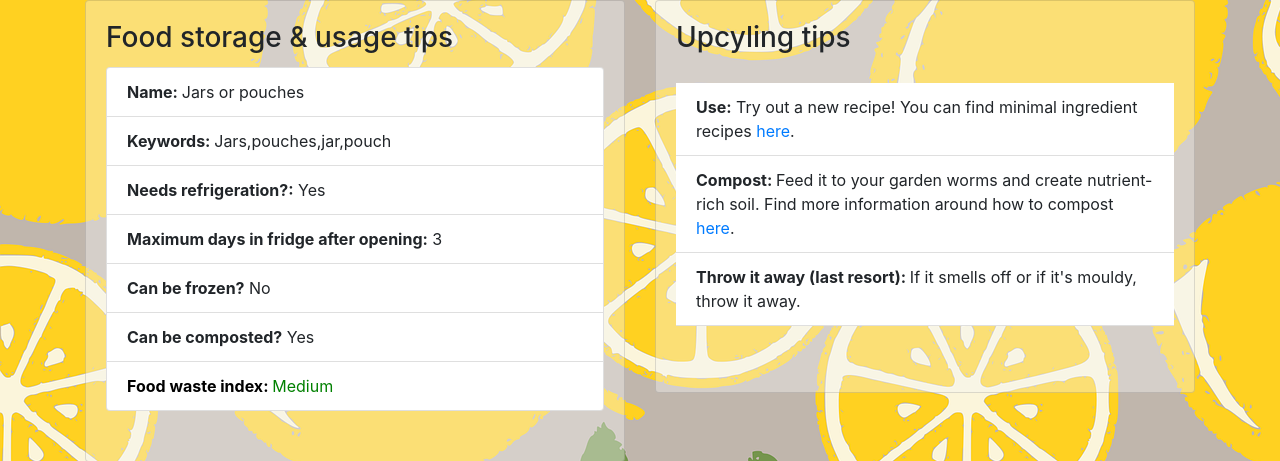
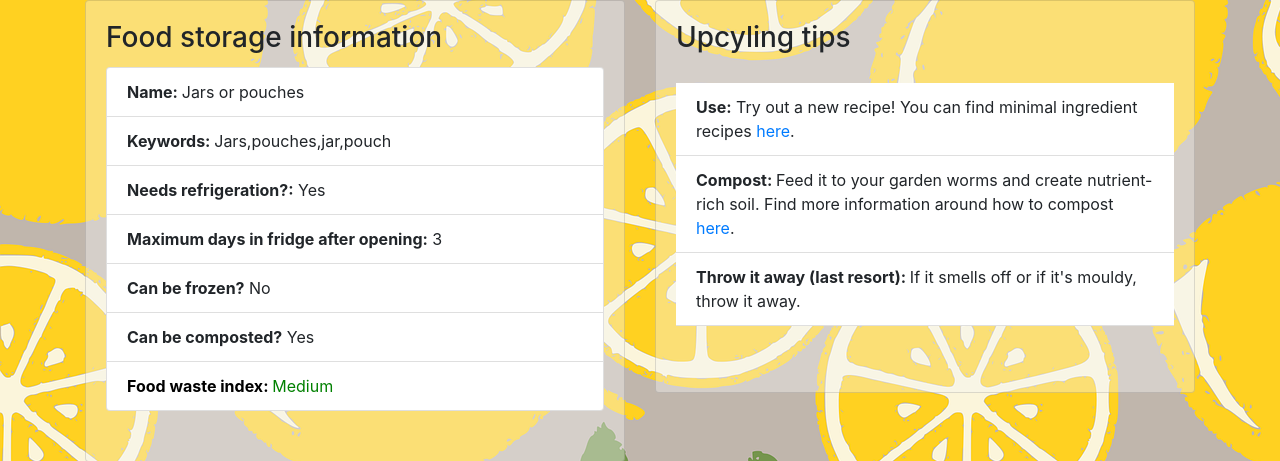
Before and after one commit to vanedo/FoodWasteTracker, a Django app: page /food/1/ in a window 1280 px wide. Shown: the part 56-517 px from the top of the page. Run offline with Django 3.2, Linux system fonts and the light colour scheme; data comes from the database, SQL or seed files in the repository; some libraries are stand-ins or nearby versions.

Commit message:
renamed to 'food storage information'

```diff
--- a/src/apps/tracker/templates/tracker/food.html
+++ b/src/apps/tracker/templates/tracker/food.html
@@ -38,7 +38,7 @@
             <div class = "col-md-6">
                 <div class="card mb-7" style="background-color: rgba(245, 245, 245, 0.4)">
                     <div class="card-body">
-                        <h3 class="card-title">Food storage & usage tips</h3>
+                        <h3 class="card-title">Food storage information</h3>
                             <ul class = "list-group">
                             {% for i in food %}
                                 <li class = 'list-group-item'><b>Name: </b>                                {{ i.name }} </li>
```
